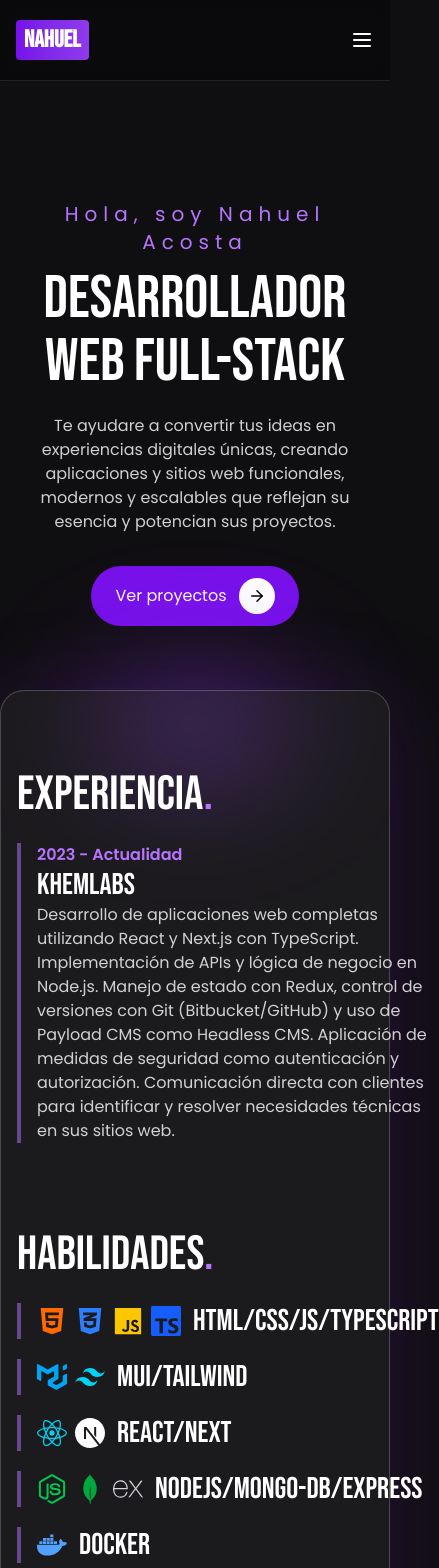
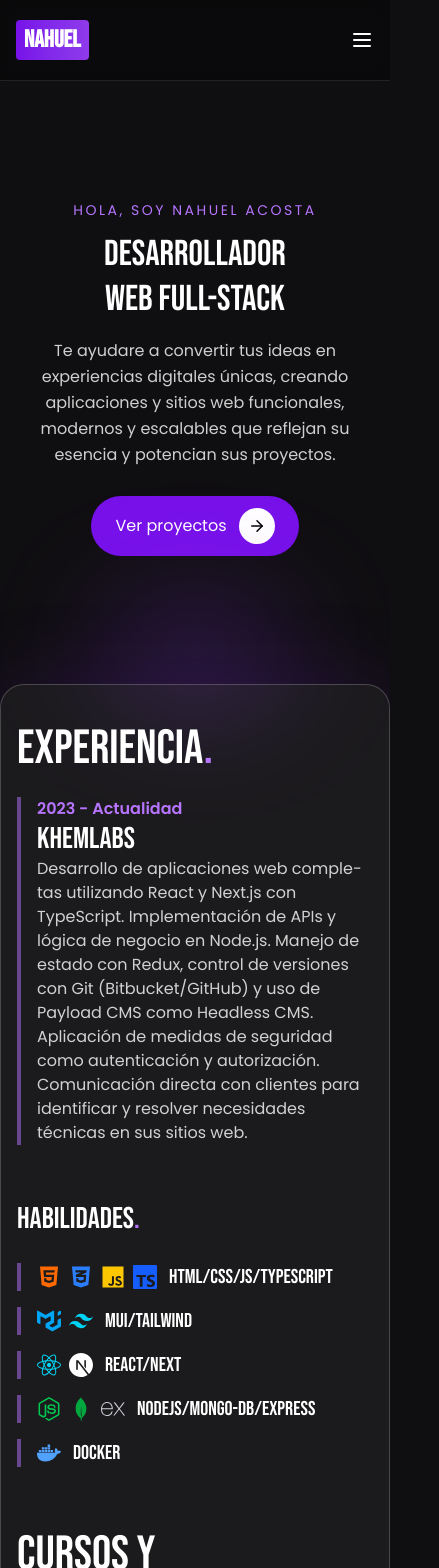
Before and after one commit to nahuel-acosta-dev/portfolio-v3, a Next.js app: page / in a window 390 px wide. Shown: the top 1568 px of the page, 439 px wide, since content can reach past the window. Built offline with nearby package versions, Linux system fonts and the light colour scheme; no server answers.

Commit message:
fix responsive design

```diff
--- a/src/app/page.tsx
+++ b/src/app/page.tsx
@@ -40,17 +40,13 @@ export default function Home() {
           />
         </div>
 
-        <div className="mx-auto -mt-16 max-w-7xl rounded-3xl border border-white/20 bg-white/5 shadow-[0_12px_90px_rgba(106,30,188,0.25)]">
-          {/* Achievements */}
-          {/*<Reveal className="mx-auto max-w-5xl px-4 md:px-8">
-            <Achievements />
-          </Reveal>*/}
-
-          {/* CV: dos columnas con stagger (cada hijo hace fadeUp) */}
+        <div className="mx-auto mt-0 md:-mt-16 max-w-7xl rounded-3xl border border-white/20 bg-white/5 shadow-[0_12px_90px_rgba(106,30,188,0.25)]">
           <Stagger>
             <div
               id="me"
-              className="mx-auto grid max-w-6xl gap-16 px-4 pb-24 pt-0 md:px-8 lg:grid-cols-2 scroll-mt-24 md:scroll-mt-28 mt-20"
+              className="mx-auto grid max-w-6xl gap-8 px-4 pb-16 pt-0 md:px-8 lg:grid-cols-2
+             scroll-mt-24 md:scroll-mt-28 mt-10 md:mt-20
+             text-pretty break-words [overflow-wrap:anywhere] [hyphens:auto]"
             >
               <Reveal>
                 <Timeline />
--- a/src/components/HeroV2/HeroV2.tsx
+++ b/src/components/HeroV2/HeroV2.tsx
@@ -3,38 +3,52 @@
 import ButtonRipple from "@/ui/ButtonRipple";
 import { useTranslation } from "react-i18next";
 import "@/lib/i18n/client";
+
 const HeroV2 = () => {
   const { t } = useTranslation();
 
   return (
     <section id="hero" className="relative section-padding">
-      <div className="mx-auto max-w-4xl px-4 text-center md:max-w-5xl">
+      <div className="mx-auto w-full max-w-4xl px-4 text-center md:max-w-5xl">
+        {/* Línea superior en mayúsculas: tracking más suave en mobile para evitar overflow */}
         <p
-          className="text-xl tracking-[0.3em] text-accent"
+          className="text-sm sm:text-base md:text-xl tracking-[0.18em] sm:tracking-[0.25em] text-accent uppercase text-pretty break-words [overflow-wrap:anywhere]"
           suppressHydrationWarning
         >
           {t("hero.line1")} {t("hero.line2")}
         </p>
+
+        {/* Título principal con balance y tamaños responsivos */}
         <h1
-          className="banner-size mt-3 font-heading text-6xl leading-[1.05] md:text-8xl"
+          className="mt-3 font-heading text-balance text-4xl sm:text-5xl md:text-7xl lg:text-8xl leading-tight sm:leading-[1.1]"
           suppressHydrationWarning
         >
           {t("hero.line3")}
         </h1>
-        <p className="mt-5 text-white/80" suppressHydrationWarning>
+
+        {/* Subtítulo: wrap seguro + centrado en mobile */}
+        <p
+          className="mt-4 text-white/80 text-pretty break-words [overflow-wrap:anywhere] text-base sm:text-lg leading-relaxed"
+          suppressHydrationWarning
+        >
           {t("hero.line4")}
         </p>
 
         <ButtonRipple
           href="#portfolio"
-          className="mt-8 inline-flex items-center gap-3 rounded-full px-6 py-3"
+          className="mt-7 inline-flex items-center gap-3 rounded-full px-5 py-3 text-base sm:text-lg"
         >
-          <span suppressHydrationWarning> {t("hero.viewWorks")}</span>
+          <span suppressHydrationWarning>{t("hero.viewWorks")}</span>
         </ButtonRipple>
       </div>
+
+      {/* Glow de fondo: dimensiones y posición responsivas para que no “empuje” el layout */}
       <div
         aria-hidden="true"
-        className="pointer-events-none absolute inset-x-0 bottom-[-80px] mx-auto h-[220px] max-w-4xl opacity-70 blur-3xl"
+        className="pointer-events-none absolute inset-x-0 mx-auto opacity-70 blur-3xl
+                   bottom-[-48px] h-[160px] max-w-[90%]
+                   sm:bottom-[-64px] sm:h-[200px] sm:max-w-[80%]
+                   md:bottom-[-80px] md:h-[220px] md:max-w-4xl"
         style={{
           background:
             "radial-gradient(closest-side, var(--color-brand-600), transparent 70%)",
--- a/src/components/SkillsV2/SkillsV2.tsx
+++ b/src/components/SkillsV2/SkillsV2.tsx
@@ -28,8 +28,8 @@ export default function Skills() {
       name: "HTML/CSS/JS/TYPESCRIPT",
       icon: (
         <>
-          <FaHtml5 className="text-orange-500" />{" "}
-          <FaCss3Alt className="text-blue-500" />{" "}
+          <FaHtml5 className="text-orange-500" />
+          <FaCss3Alt className="text-blue-500" />
           <FaJs className="text-yellow-400" />
           <SiTypescript className="text-blue-600" />
         </>
@@ -39,7 +39,7 @@ export default function Skills() {
       name: "MUI/TAILWIND",
       icon: (
         <>
-          <SiMui className="text-sky-500" />{" "}
+          <SiMui className="text-sky-500" />
           <SiTailwindcss className="text-cyan-400" />
         </>
       ),
@@ -48,7 +48,7 @@ export default function Skills() {
       name: "REACT/NEXT",
       icon: (
         <>
-          <FaReact className="text-cyan-400" />{" "}
+          <FaReact className="text-cyan-400" />
           <SiNextdotjs className="text-white" />
         </>
       ),
@@ -57,9 +57,9 @@ export default function Skills() {
       name: "NODEJS/MONGO-DB/EXPRESS",
       icon: (
         <>
-          <FaNodeJs className="text-green-500" />{" "}
-          <SiMongodb className="text-green-600" />{" "}
-          <SiExpress className="text-gray-300" />{" "}
+          <FaNodeJs className="text-green-500" />
+          <SiMongodb className="text-green-600" />
+          <SiExpress className="text-gray-300" />
         </>
       ),
     },
@@ -68,18 +68,28 @@ export default function Skills() {
 
   return (
     <div>
-      <h3 className="mb-6 font-heading text-5xl" suppressHydrationWarning>
+      {/* tamaño responsivo y balance para que no se corte en móviles */}
+      <h3
+        className="mb-6 font-heading text-balance text-3xl sm:text-4xl md:text-5xl leading-tight"
+        suppressHydrationWarning
+      >
         {t("skills.title")}
         <span className="text-accent">.</span>
       </h3>
-      <ul className="space-y-5">
+
+      <ul className="space-y-4">
         {items.map((item) => (
           <li
             key={item.name}
-            className="flex items-center gap-3 border-l-4 border-accent/50 pl-4"
+            className="flex flex-wrap items-center gap-3 border-l-4 border-accent/50 pl-4"
           >
-            <span className="flex gap-2 text-3xl">{item.icon}</span>
-            <h5 className="font-heading text-3xl">{item.name}</h5>
+            {/* íconos no crecen, el texto puede romper línea */}
+            <span className="flex shrink-0 gap-2 text-2xl sm:text-3xl">
+              {item.icon}
+            </span>
+            <h5 className="min-w-0 font-heading text-pretty break-words [overflow-wrap:anywhere] text-xl sm:text-2xl md:text-3xl">
+              {item.name}
+            </h5>
           </li>
         ))}
       </ul>
```
